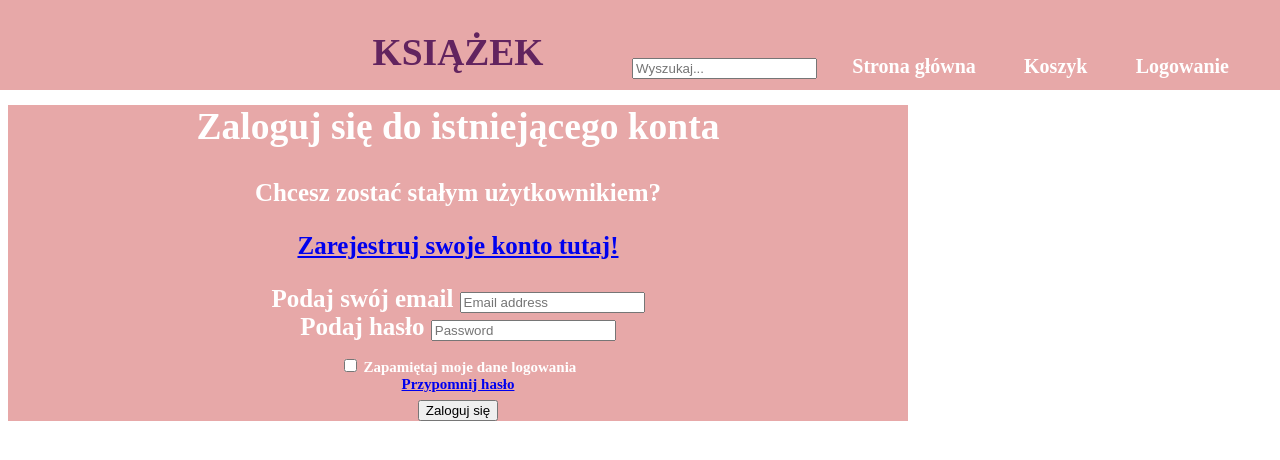
After one commit to dagmaraskulimowska/BookstoreProject, a PHP site: page /HTML/login.php in a window 1280 px wide. The commit adds this page. Shown: the top 460 px of the page. Run offline with PHP 8.4, Linux system fonts and the light colour scheme.

Commit message:
added-login-menu

```diff
--- /dev/null
+++ b/CSS/login.css
@@ -0,0 +1,9 @@
+.login {
+    color: rgb(255, 255, 255);
+    background: rgba(196, 39, 39, 0.4);
+    text-align: center;
+}
+
+.remember-me {
+    font-size: 15px;
+}
--- /dev/null
+++ b/CSS/menu.css
@@ -0,0 +1,6 @@
+.menu {
+    position: fixed;
+    height: 100%;
+    width: 30%;
+    background: rgba(196, 39, 39, 0.4);
+}
--- /dev/null
+++ b/HTML/login.php
@@ -0,0 +1,85 @@
+<!DOCTYPE html>
+<html lang="en">
+<head>
+    <meta charset="UTF-8">
+    <title>Księgarnia "Książek"</title>
+    <style type="text/css">
+ 	@import url('../CSS/navBar.css');
+</style>
+
+</head>
+<body>
+    <nav class="logo">
+      <h1>KSIĄŻEK</h1>
+            <nav class="navbar">
+                <ul>
+          <li><input type="text" placeholder="Wyszukaj..."></li>
+                    <li><a href="../homePage.php">Strona główna</a></li>
+                    <li><a href="#">Koszyk</a></li>
+                    <li>
+                    <a href="login.php">Logowanie</a>
+                </li>
+                </ul>
+            </nav>
+        </div>
+
+
+
+
+    <head>
+        <style type="text/css">
+ 	@import url('../CSS/login.css');
+    </style>
+    </head>
+
+        <div class="login">
+  <div class="w-full max-w-md space-y-8">
+    <div>
+
+      <h2 class="mt-6 text-center text-3xl font-bold tracking-tight text-gray-900">Zaloguj się do istniejącego konta</h2>
+      <p class="mt-2 text-center text-sm text-gray-600">
+        Chcesz zostać stałym użytkownikiem?
+        <p class="mt-2 text-center text-sm text-gray-600">
+        <a href="#" class="font-medium text-indigo-600 hover:text-indigo-500">Zarejestruj swoje konto tutaj! </a>
+      </p>
+</p>
+    </div>
+    <form class="mt-8 space-y-6" action="#" method="POST">
+      <input type="hidden" name="remember" value="true">
+      <div class="-space-y-px rounded-md shadow-sm">
+        <div>
+          <label for="email-address" class="sr-only">Podaj swój email</label>
+          <input id="email-address" name="email" type="email" autocomplete="email" required class="relative block w-full rounded-t-md border-0 py-1.5 text-gray-900 ring-1 ring-inset ring-gray-300 placeholder:text-gray-400 focus:z-10 focus:ring-2 focus:ring-inset focus:ring-indigo-600 sm:text-sm sm:leading-6" placeholder="Email address">
+        </div>
+        <div>
+          <label for="password" class="sr-only">Podaj hasło</label>
+          <input id="password" name="password" type="password" autocomplete="current-password" required class="relative block w-full rounded-b-md border-0 py-1.5 text-gray-900 ring-1 ring-inset ring-gray-300 placeholder:text-gray-400 focus:z-10 focus:ring-2 focus:ring-inset focus:ring-indigo-600 sm:text-sm sm:leading-6" placeholder="Password">
+        </div>
+      </div>
+
+      <div class="remember-me">
+        <div class="flex items-center">
+        <p></p>
+          <input id="remember-me" name="remember-me" type="checkbox" class="h-4 w-4 rounded border-gray-300 text-indigo-600 focus:ring-indigo-600">
+          <label for="remember-me" class="ml-2 block text-sm text-gray-900">Zapamiętaj moje dane logowania</label>
+        </div>
+
+        <div class="text-sm">
+          <a href="#" class="font-medium text-indigo-600 hover:text-indigo-500">Przypomnij hasło</a>
+        </div>
+      </div>
+
+      <div>
+        <button type="submit" class="group relative flex w-full justify-center rounded-md bg-indigo-600 py-2 px-3 text-sm font-semibold text-white hover:bg-indigo-500 focus-visible:outline focus-visible:outline-2 focus-visible:outline-offset-2 focus-visible:outline-indigo-600">
+          <span class="absolute inset-y-0 left-0 flex items-center pl-3">
+              <path fill-rule="evenodd" d="M10 1a4.5 4.5 0 00-4.5 4.5V9H5a2 2 0 00-2 2v6a2 2 0 002 2h10a2 2 0 002-2v-6a2 2 0 00-2-2h-.5V5.5A4.5 4.5 0 0010 1zm3 8V5.5a3 3 0 10-6 0V9h6z" clip-rule="evenodd" />
+            </svg>
+          Zaloguj się
+        </button>
+      </div>
+    </form>
+  </div>
+</div>
+
+</body>
+</html>
```
Also changed, not shown: CSS/navBar.css (+8 -6 lines), homePage.php (+24 -3 lines).
